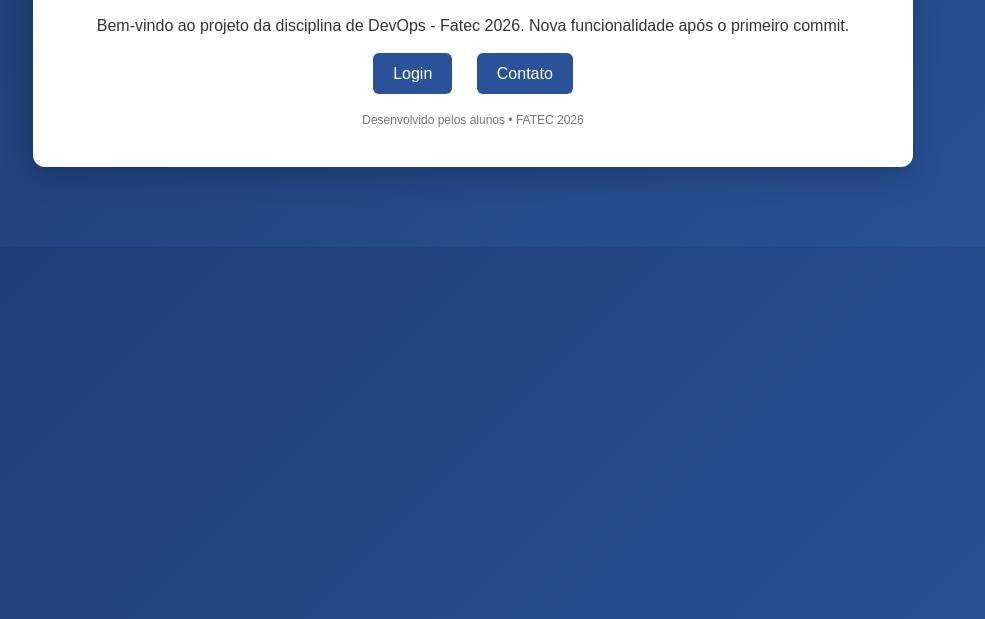
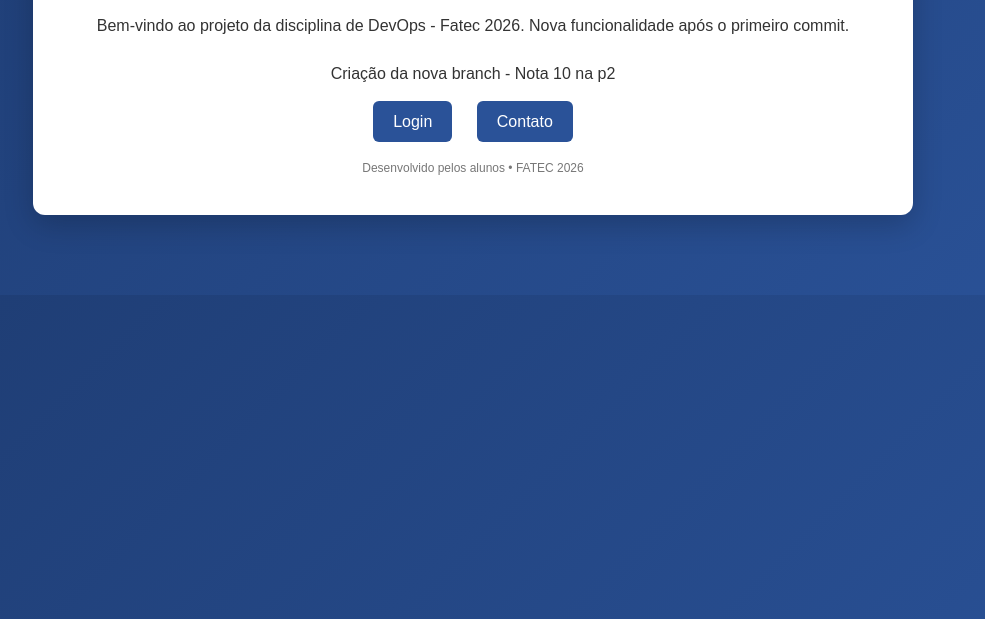
Before and after one commit to joaopauloduarte17/aula_devops, a plain HTML site: page index.html in a window 1280 px wide. Shown: the part 181-800 px from the top of the page, without its empty margins (167-1152 px from the left). Drawn offline with Linux system fonts and the light colour scheme.

Commit message:
Nova branch: feature-home

```diff
--- a/index.html
+++ b/index.html
@@ -67,6 +67,9 @@
         <p>
             Bem-vindo ao projeto da disciplina de DevOps - Fatec 2026. Nova funcionalidade após o primeiro commit.
         </p>
+        <p>
+	    Criação da nova branch - Nota 10 na p2
+        </p>
 
         <div class="menu">
             <a href="login.html">Login</a>
```
